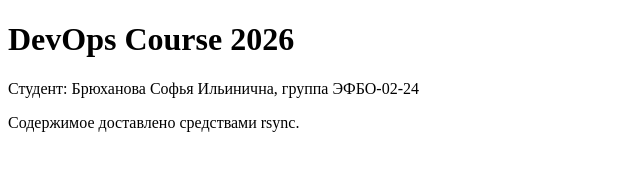
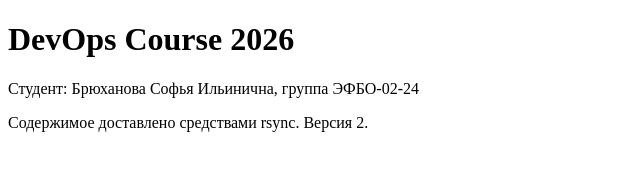
Before and after one commit to sonyabrk/devops-practice-2026, a plain HTML site: page site/index.html in a window 1280 px wide. Shown: the full height of the page, 0-640 px from the left. Drawn offline with Linux system fonts and the light colour scheme.

Commit message:
update index

```diff
--- a/site/index.html
+++ b/site/index.html
@@ -4,6 +4,6 @@
 <body>
   <h1>DevOps Course 2026</h1>
   <p>Студент: Брюханова Софья Ильинична, группа ЭФБО-02-24</p>
-  <p>Содержимое доставлено средствами rsync.</p>
+  <p>Содержимое доставлено средствами rsync. Версия 2.</p>
 </body>
 </html>
```
